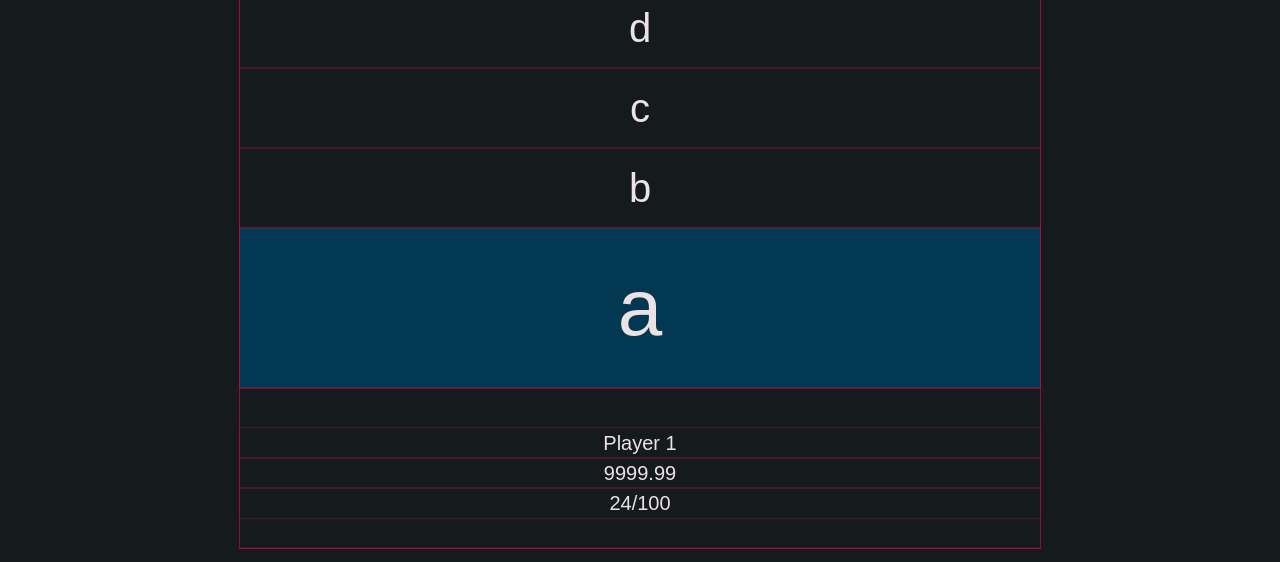
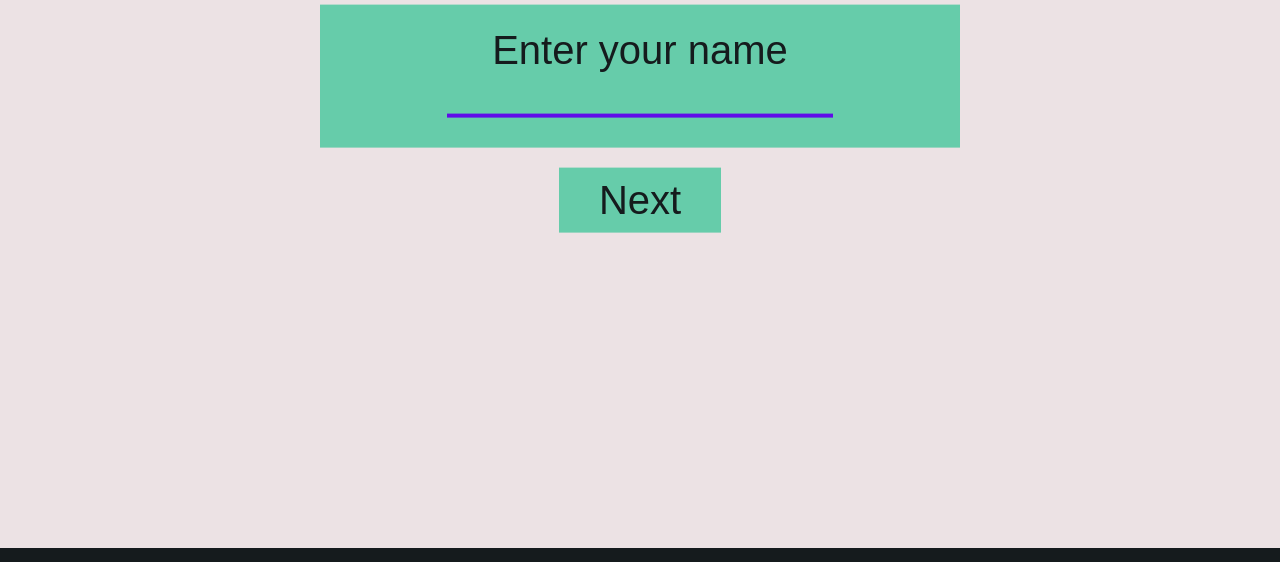
Before and after one commit to lewisfff/yukkuri, a website built with webpack: page public/index.html in a window 1280 px wide. Shown: the part 252-814 px from the top of the page. Built offline with nearby package versions, Linux system fonts and the light colour scheme.

Commit message:
Menu pages set up without any logic

```diff
--- a/public/index.html
+++ b/public/index.html
@@ -37,10 +37,20 @@
         </div>
     </main>
     <div class="panel" id="main-menu">
-        <h1>2-type</h1>
-        <button type="button">1 Player</button>
-        <button type="button">2 Player</button>
-        <button type="button">Instructions</button>
+        <div id="menu-body">
+            <h1>2-type</h1>
+            <div class="sub-panel" id="menu1">
+                <label class="input-container" for="player_name">
+                    Enter your name
+                    <input type="text" name="player_name">
+                </label>
+                <button type="button hidden" id="next-button">Next</button>
+            </div>
+            <div class="sub-panel hidden" id="menu2">
+                <button type="button" id="start">Start game</button>
+                <button type="button" id="instructions">Instructions</button>
+            </div>
+        </div>
     </div>
     <script type="text/javascript" src="app.js"></script>
 </body>
--- a/sass/app.sass
+++ b/sass/app.sass
@@ -2,12 +2,12 @@ $dark: #151B1D;
 $grey: #600CE8;
 $vibrant: #600CE8;
 $pink: #F43270;
-$green: #03A694;
+$green: #66ccaa;
 $subtle: #023852;
 $light: #ECE2E4;
 
 *
-    outline: 1px solid rgba(255,0,85,.2)
+    // outline: 1px solid rgba(255,0,85,.2)
     box-sizing: border-box
 
 html
@@ -79,3 +79,55 @@ main
             height: 4vmin
             display: block
             text-align: right
+
+.panel
+    position: fixed
+    left: 0
+    top: 0
+    background: $light
+    color: $dark
+    width: 100%
+    height: 100%
+    text-align: center
+    #menu-body
+        position: relative;
+        top: 50%;
+        transform: translateY(-50%);
+    button, .input-container
+        display: block
+        margin: 1rem auto
+        font-size: 2rem
+        background: $green
+        color: $dark
+        padding: .5rem 2rem
+        outline: 0
+        border-radius: 0
+        border: none
+        box-shadow: none
+        transition: .2s ease
+        cursor: pointer
+        &:focus, &:active
+            outline: 0
+    .input-container
+        max-width: 50%
+        margin: .5rem auto
+        padding: 1.5rem 0
+        input
+            font-size: 1.5rem
+            display: block
+            padding: 0
+            margin: 0 auto
+            background: transparent
+            border: 0
+            border-bottom: 4px solid $vibrant
+            margin-top: .75rem
+            &:focus, &:active
+                outline: 0
+
+    h1
+        color: $vibrant
+
+.hidden
+    opacity: 0
+    transform: scale(0.5)
+    pointer-events: none
```
Also changed, not shown: public/app.css.
